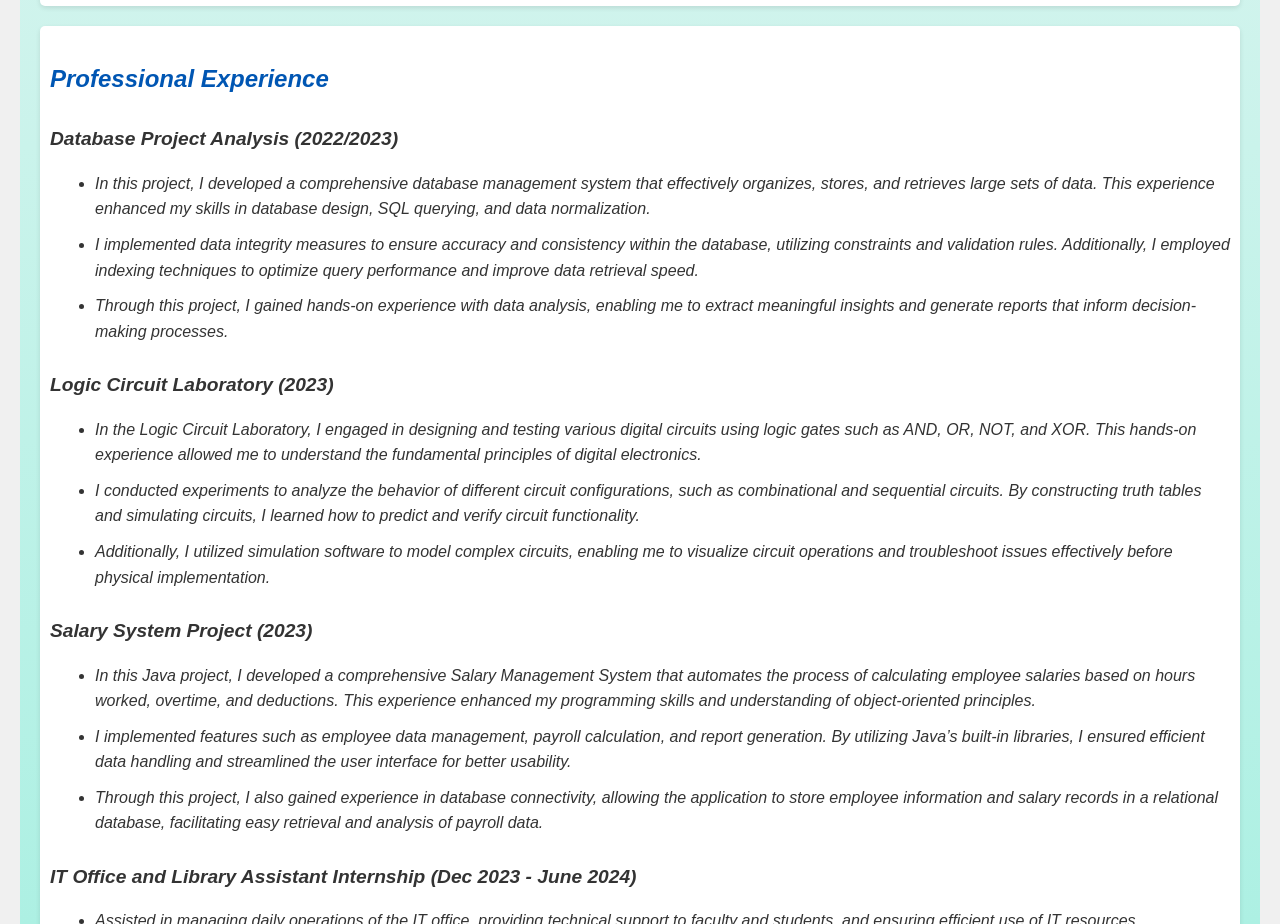
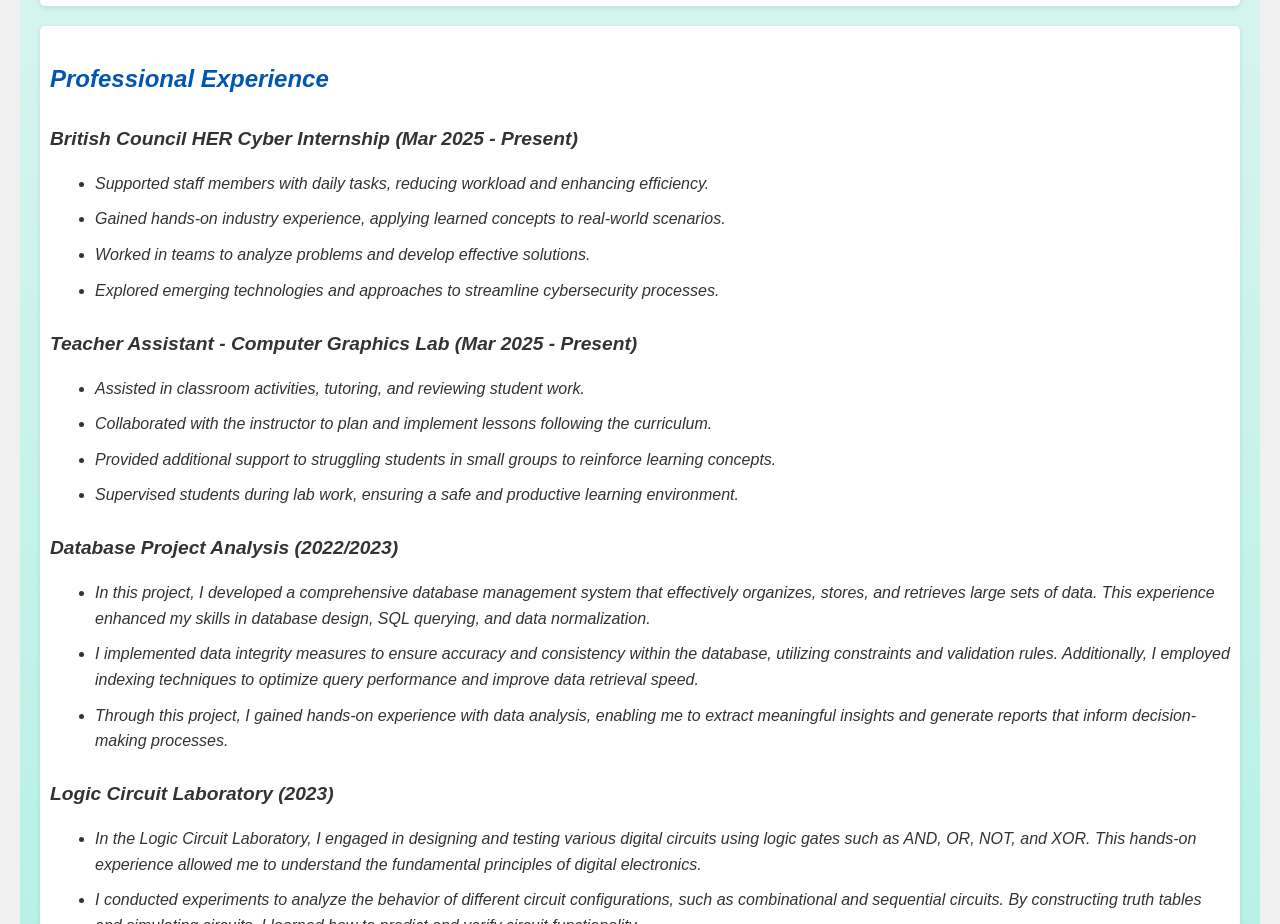
Before and after one commit to Eni428/eni-s, a plain HTML site: page index.html in a window 1280 px wide. Shown: the part 2836-3760 px from the top of the page. Drawn offline with Linux system fonts and the light colour scheme; files whose address does not match are found by name.

Commit message:
Update index.html

```diff
--- a/index.html
+++ b/index.html
@@ -225,6 +225,31 @@
         </div>
         <div class="col-lg-6">
           <h3 class="resume-title" data-key="professional_experience_title">Professional Experience</h3>
+
+
+            <div class="resume-item">
+  <h4 data-key="british_council_intern_title">British Council HER Cyber Internship (Mar 2025 - Present)</h4>
+  <p data-key="british_council_intern_description">
+    <ul>
+      <li data-key="british_council_intern_description_1">Supported staff members with daily tasks, reducing workload and enhancing efficiency.</li>
+      <li data-key="british_council_intern_description_2">Gained hands-on industry experience, applying learned concepts to real-world scenarios.</li>
+      <li data-key="british_council_intern_description_3">Worked in teams to analyze problems and develop effective solutions.</li>
+      <li data-key="british_council_intern_description_4">Explored emerging technologies and approaches to streamline cybersecurity processes.</li>
+    </ul>
+  </p>
+</div>
+
+<div class="resume-item">
+  <h4 data-key="teacher_assistant_title">Teacher Assistant - Computer Graphics Lab (Mar 2025 - Present)</h4>
+  <p data-key="teacher_assistant_description">
+    <ul>
+      <li data-key="teacher_assistant_description_1">Assisted in classroom activities, tutoring, and reviewing student work.</li>
+      <li data-key="teacher_assistant_description_2">Collaborated with the instructor to plan and implement lessons following the curriculum.</li>
+      <li data-key="teacher_assistant_description_3">Provided additional support to struggling students in small groups to reinforce learning concepts.</li>
+      <li data-key="teacher_assistant_description_4">Supervised students during lab work, ensuring a safe and productive learning environment.</li>
+    </ul>
+  </p>
+</div>
 
           <div class="resume-item">
             <h4 data-key="project_analysis_title">Database Project Analysis (2022/2023)</h4>
```
